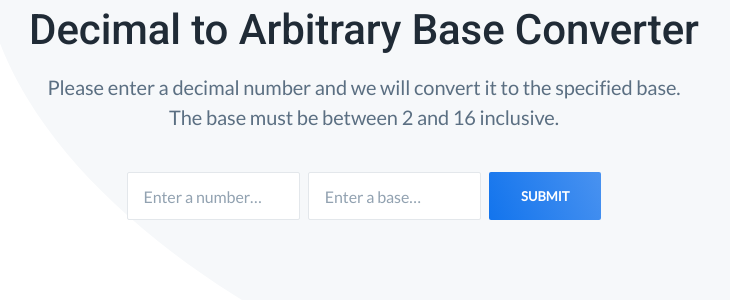
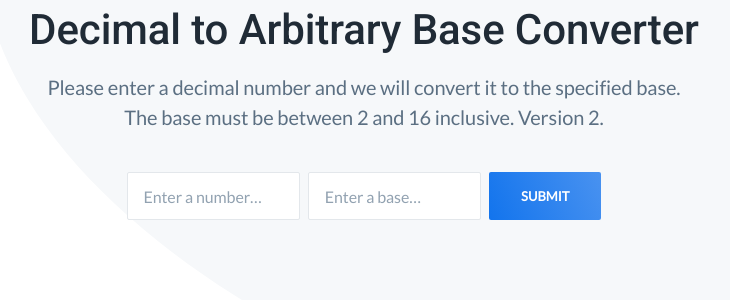
Before and after one commit to benheberlein/travis-test, a Flask app: page / in a window 1280 px wide. Shown: the part 156-456 px from the top of the page, without its empty margins (276-1006 px from the left). Run offline with Flask 2, Linux system fonts and the light colour scheme.

Commit message:
version 2

```diff
--- a/templates/index.html
+++ b/templates/index.html
@@ -51,7 +51,7 @@
                 <div class="container-sm">
                     <div class="hero-inner">
                         <h1 class="hero-title h2-mobile mt-0 is-revealing">Decimal to Arbitrary Base Converter</h1>
-                        <p class="hero-paragraph is-revealing">Please enter a decimal number and we will convert it to the specified base. The base must be between 2 and 16 inclusive.</p>
+                        <p class="hero-paragraph is-revealing">Please enter a decimal number and we will convert it to the specified base. The base must be between 2 and 16 inclusive. Version 2.</p>
                         <form method="POST">
                         <div class="hero-form newsletter-form field field-grouped is-revealing" method="POST">
                             <div class="control control-expanded">
```
